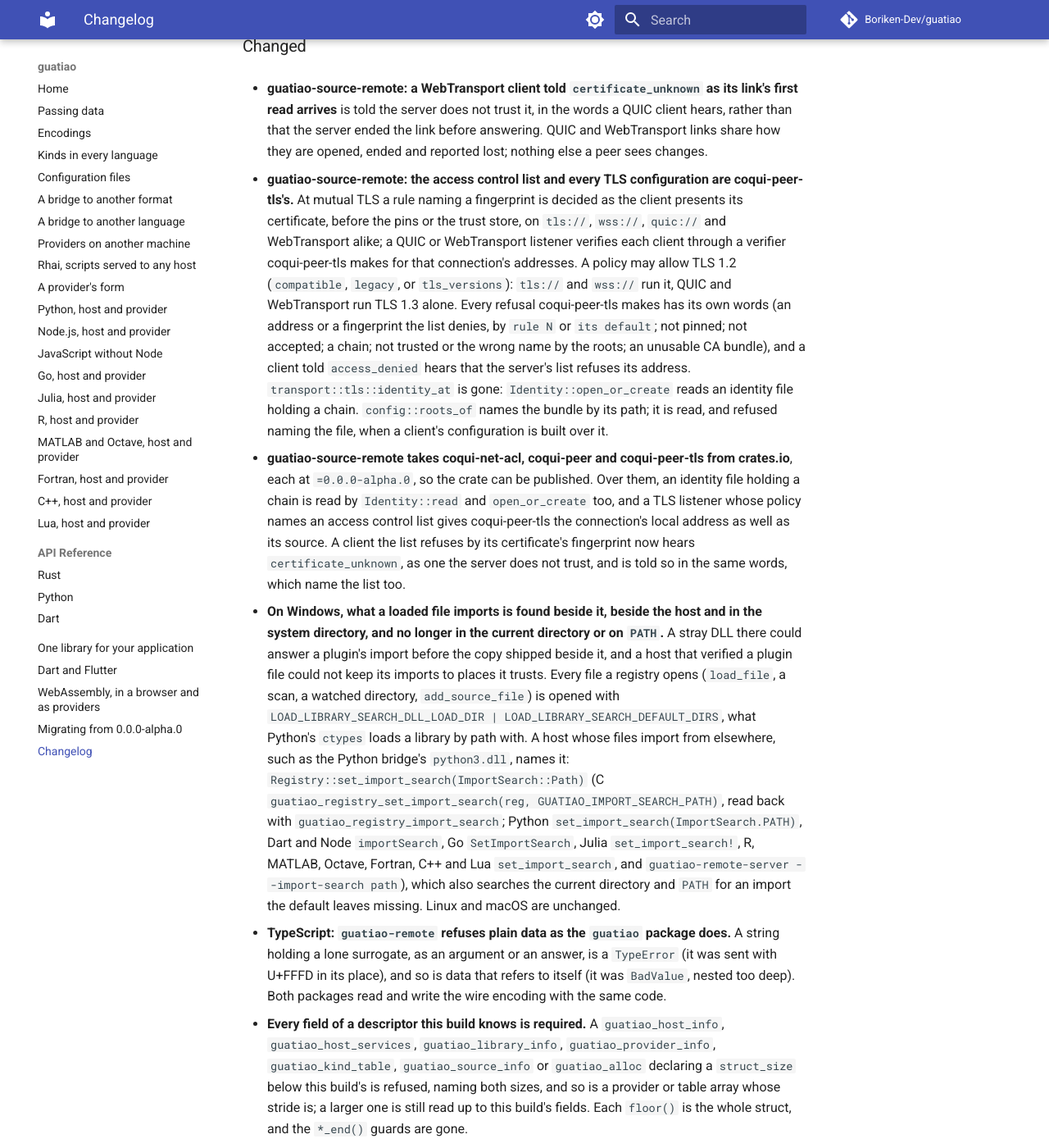
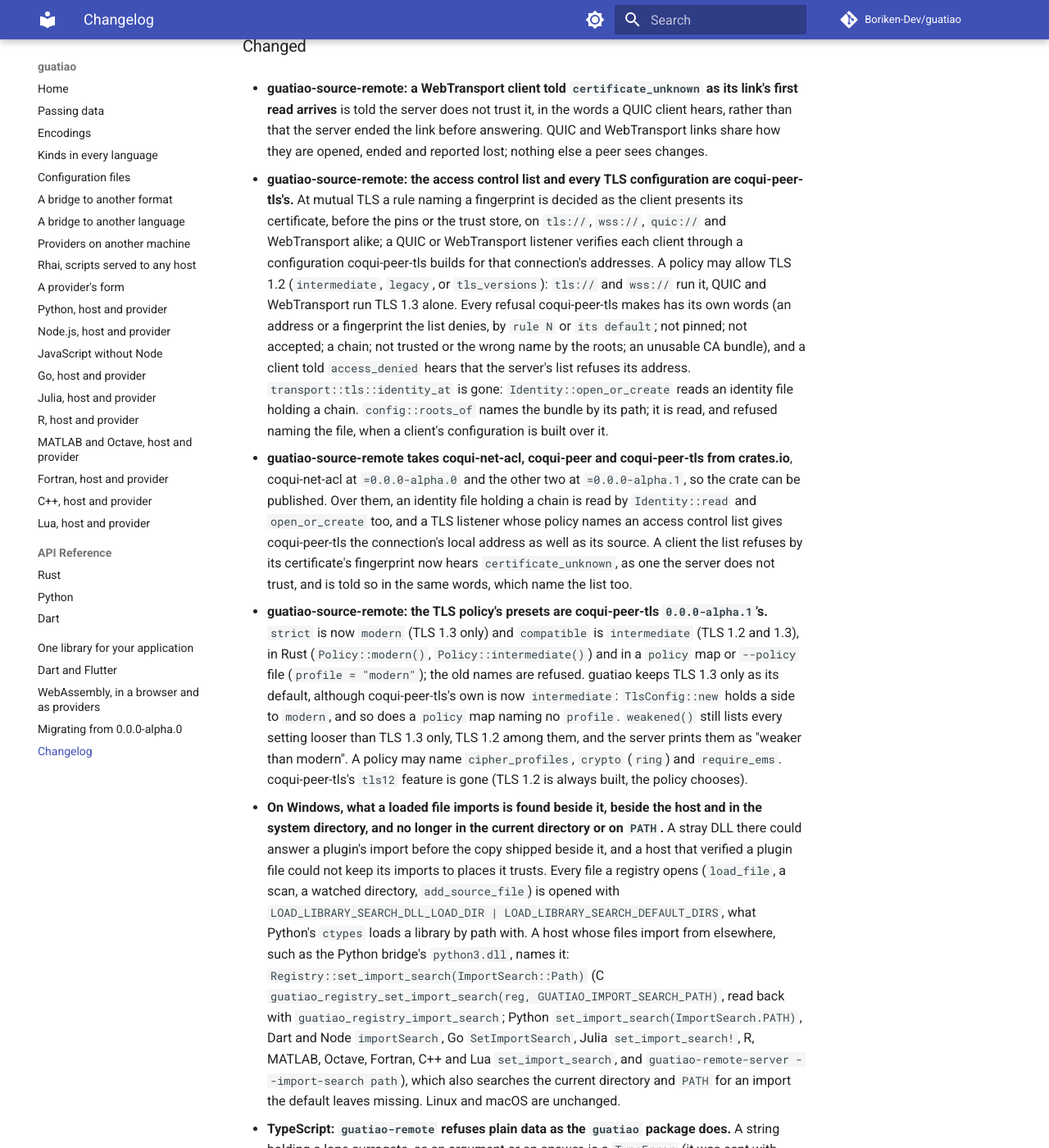
Before and after one commit to Boriken-Dev/guatiao, an MkDocs documentation site: the page built from docs/changelog.md, in a window 1280 px wide and 1400 px high, scrolled down 29227 px. Shown: the whole window at 82% size. Built offline with MkDocs 1.6.1 and Material for MkDocs 9.7.7, drawn with Linux system fonts in a browser that asks for light colours; comment, search, counter and statistics services are not loaded; some of the changed text lies outside the part shown.

Commit message:
docs: the remote TLS policy's presets are modern, intermediate and legacy
docs/remote.md, the crate's API header and the changelog name the presets
coqui-peer-tls 0.0.0-alpha.1 has, keep modern (TLS 1.3 only) as guatiao's
default, list the policy keys it adds (cipher_profiles, crypto,
require_ems), and say QUIC and WebTransport listeners build each
connection's configuration through ServerConfigs.

```diff
--- a/CHANGELOG.md
+++ b/CHANGELOG.md
@@ -40,7 +40,7 @@ write now.
   `datagram_echo` example is a server that sends each one back.
 - **guatiao-source-remote: a host sees the TLS settings its own
   configuration weakens.** `RemoteSource::weakened()` (feature `tls`)
-  lists every setting looser than strict in the `policy` a source file's
+  lists every setting looser than modern in the `policy` a source file's
   configuration or a peer manifest names, by peer, as
   `guatiao-remote-server` prints its own when it starts; a library prints
   nothing, so showing or logging them is the host's.
@@ -171,8 +171,9 @@ write now.
   client it does not know as waiting, with the address it came from, once
   the client has proved its key, and `guatiao-remote-server --state-dir
   DIR --waiting` / `--accept FINGERPRINT` pair it. coqui-peer-tls's TLS
-  policy, strict by default, is part of the configuration (`policy`, in
-  its text form), and every setting looser than strict is listed. TLS
+  policy, modern (TLS 1.3 only) by default, is part of the
+  configuration (`policy`, in its text form), and every setting looser
+  than modern is listed. TLS
   session resumption is off unless the policy's `allow_resumption` keeps
   it, so a peer removed from the store is refused at its next link. A
   refusal names why (a certificate not pinned, not accepted by the trust
@@ -1423,10 +1424,11 @@ write now.
   fingerprint is decided as the client presents its certificate, before
   the pins or the trust store, on `tls://`, `wss://`, `quic://` and
   WebTransport alike; a QUIC or WebTransport listener verifies each
-  client through a verifier coqui-peer-tls makes for that connection's
-  addresses. A policy may allow TLS 1.2 (`compatible`, `legacy`, or
-  `tls_versions`): `tls://` and `wss://` run it, QUIC and WebTransport run
-  TLS 1.3 alone. Every refusal coqui-peer-tls makes has its own words (an
+  client through a configuration coqui-peer-tls builds for that
+  connection's addresses. A policy may allow TLS 1.2 (`intermediate`,
+  `legacy`, or `tls_versions`): `tls://` and `wss://` run it, QUIC and
+  WebTransport run TLS 1.3 alone. Every refusal coqui-peer-tls makes has
+  its own words (an
   address or a fingerprint the list denies, by `rule N` or `its default`;
   not pinned; not accepted; a chain; not trusted or the wrong name by the
   roots; an unusable CA bundle), and a client told `access_denied` hears
@@ -1436,14 +1438,28 @@ write now.
   refused naming the file, when a client's configuration is built over it.
 
 - **guatiao-source-remote takes coqui-net-acl, coqui-peer and
-  coqui-peer-tls from crates.io**, each at `=0.0.0-alpha.0`, so the crate
-  can be published. Over them, an identity file holding a chain is read
+  coqui-peer-tls from crates.io**, coqui-net-acl at `=0.0.0-alpha.0` and
+  the other two at `=0.0.0-alpha.1`, so the crate can be published. Over
+  them, an identity file holding a chain is read
   by `Identity::read` and `open_or_create` too, and a TLS listener whose
   policy names an access control list gives coqui-peer-tls the
   connection's local address as well as its source. A client the list
   refuses by its certificate's fingerprint now hears `certificate_unknown`,
   as one the server does not trust, and is told so in the same words,
   which name the list too.
+
+- **guatiao-source-remote: the TLS policy's presets are coqui-peer-tls
+  `0.0.0-alpha.1`'s.** `strict` is now `modern` (TLS 1.3 only) and
+  `compatible` is `intermediate` (TLS 1.2 and 1.3), in Rust
+  (`Policy::modern()`, `Policy::intermediate()`) and in a `policy` map or
+  `--policy` file (`profile = "modern"`); the old names are refused.
+  guatiao keeps TLS 1.3 only as its default, although coqui-peer-tls's
+  own is now `intermediate`: `TlsConfig::new` holds a side to `modern`,
+  and so does a `policy` map naming no `profile`. `weakened()` still
+  lists every setting looser than TLS 1.3 only, TLS 1.2 among them, and
+  the server prints them as "weaker than modern". A policy may name
+  `cipher_profiles`, `crypto` (`ring`) and `require_ems`. coqui-peer-tls's
+  `tls12` feature is gone (TLS 1.2 is always built, the policy chooses).
 
 - **On Windows, what a loaded file imports is found beside it, beside the
   host and in the system directory, and no longer in the current
```
Also changed, not shown: crates/guatiao-source-remote/AGENTS.md (+14 -10 lines), docs/remote.md (+16 -13 lines).
